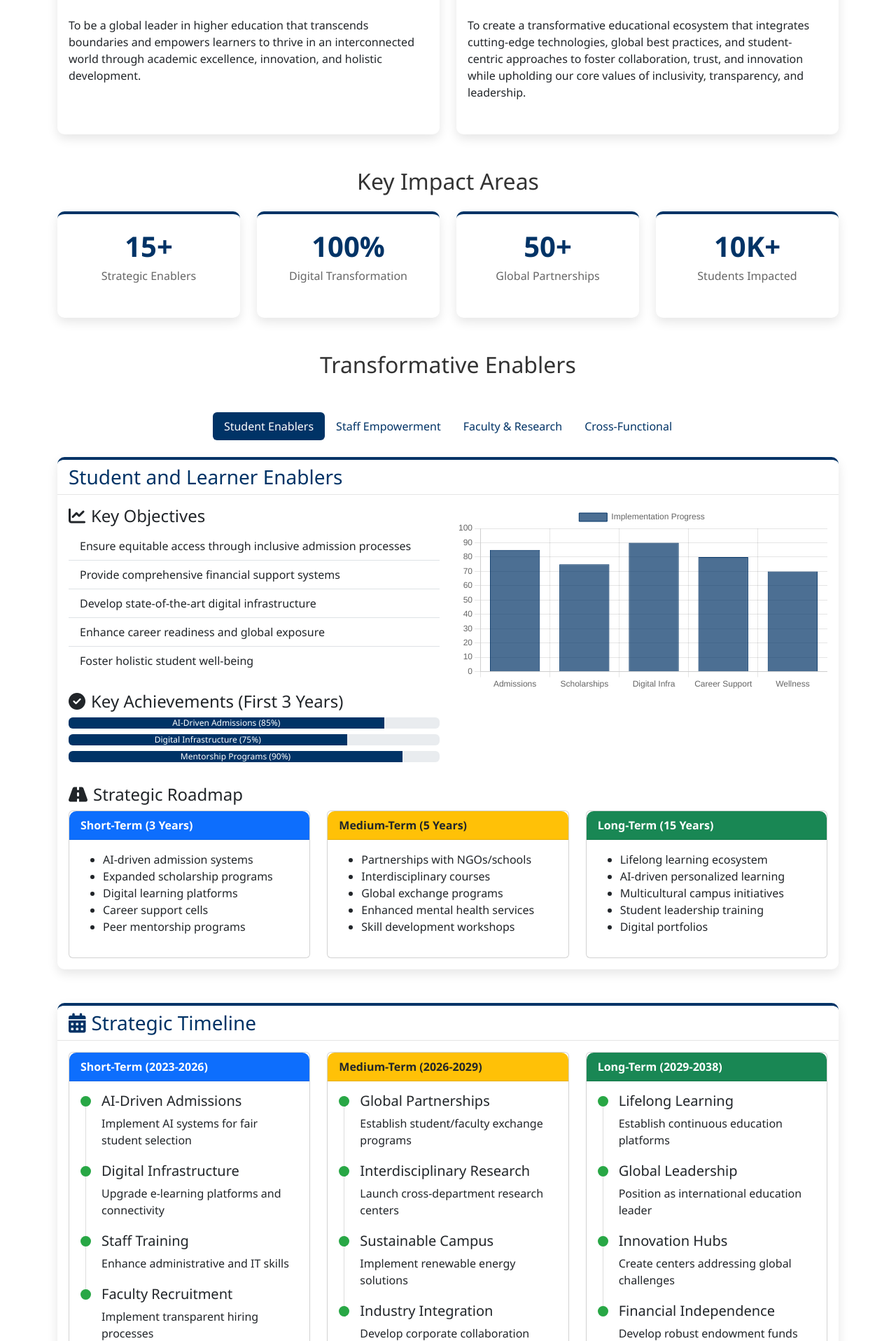
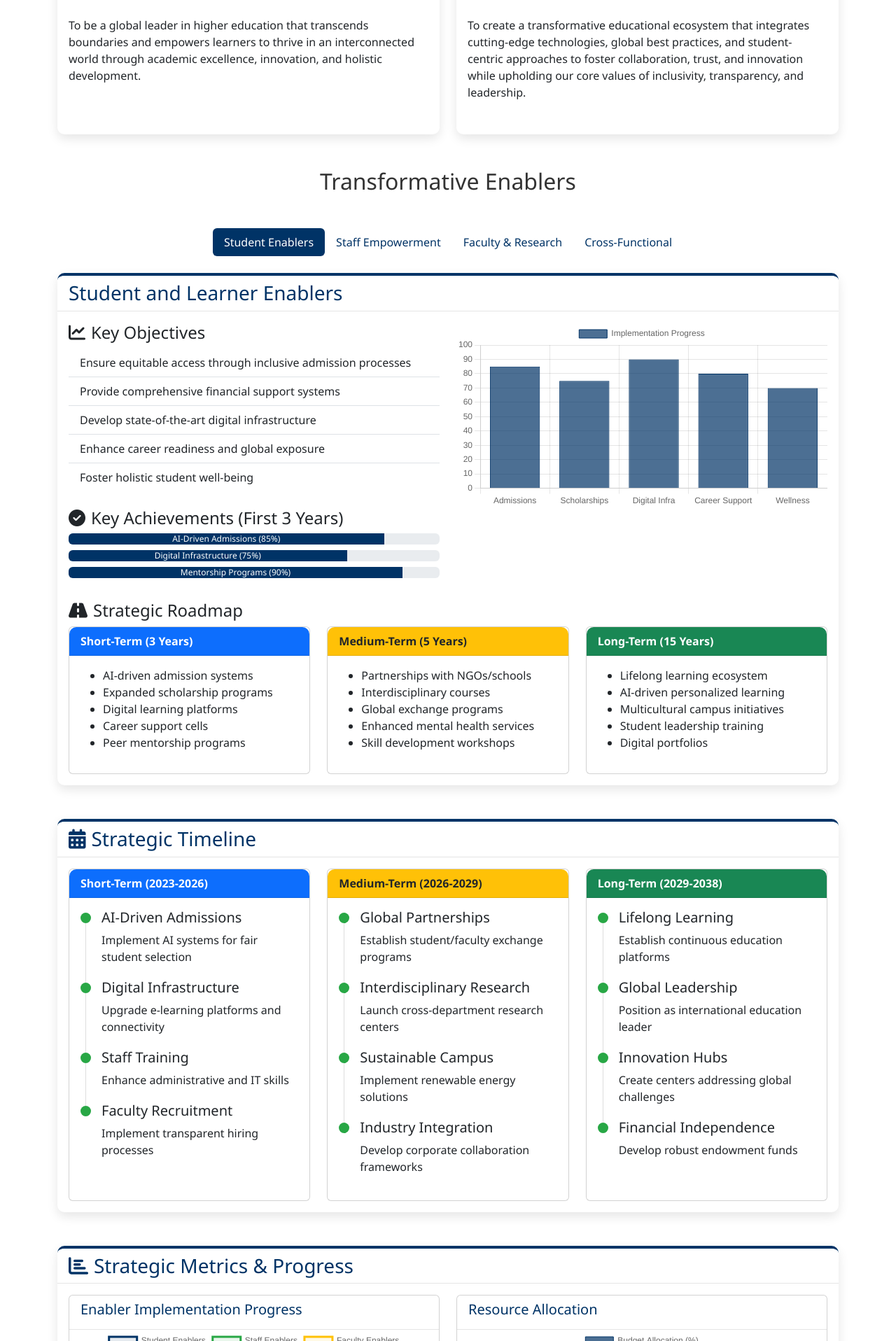
Before and after one commit to SANTOSHKAMAL1/idp-flask-dashboard, a Flask app: page /enablerse in a window 1280 px wide. Shown: the part 476-2392 px from the top of the page at 70% size. Run offline with Flask 3, Linux system fonts and the light colour scheme; some libraries are stand-ins or nearby versions.

Commit message:
final version with app.py2

```diff
--- a/templates/enablerse.html
+++ b/templates/enablerse.html
@@ -267,44 +267,7 @@
         </div>
     </section>
 
-    <!-- Key Impact Areas -->
-    <section class="container mb-5">
-        <h2 class="text-center mb-4">Key Impact Areas</h2>
-        <div class="row text-center g-4">
-            <div class="col-md-3">
-                <div class="card h-100 enabler-card">
-                    <div class="card-body">
-                        <div class="impact-number">15+</div>
-                        <div class="impact-label">Strategic Enablers</div>
-                    </div>
-                </div>
-            </div>
-            <div class="col-md-3">
-                <div class="card h-100 enabler-card">
-                    <div class="card-body">
-                        <div class="impact-number">100%</div>
-                        <div class="impact-label">Digital Transformation</div>
-                    </div>
-                </div>
-            </div>
-            <div class="col-md-3">
-                <div class="card h-100 enabler-card">
-                    <div class="card-body">
-                        <div class="impact-number">50+</div>
-                        <div class="impact-label">Global Partnerships</div>
-                    </div>
-                </div>
-            </div>
-            <div class="col-md-3">
-                <div class="card h-100 enabler-card">
-                    <div class="card-body">
-                        <div class="impact-number">10K+</div>
-                        <div class="impact-label">Students Impacted</div>
-                    </div>
-                </div>
-            </div>
-        </div>
-    </section>
+
 
     <!-- Enablers Section -->
     <section class="container mb-5" id="enablers">
```
Also changed, not shown: app.py (+3 -12 lines).
